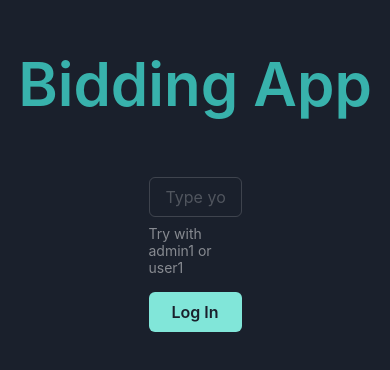
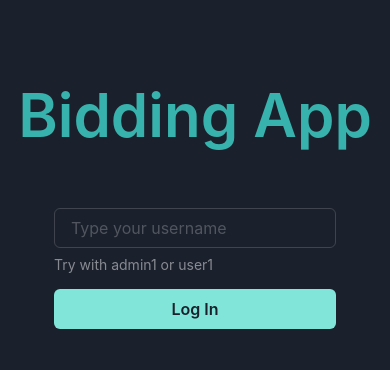
Before and after one commit to galobponce/bidding-app, a React (Vite) app in the folder client/: page /auth/login in a window 390 px wide. Shown: the part 128-498 px from the top of the page. Built offline with nearby package versions, Linux system fonts and the light colour scheme.

Commit message:
fix mobile view

```diff
--- a/client/src/auth/layout/AuthLayout.tsx
+++ b/client/src/auth/layout/AuthLayout.tsx
@@ -1,34 +1,25 @@
 import { FC } from 'react';
-import { Center, Grid, Text, useColorMode, Image } from '@chakra-ui/react';
+import { Center, Grid, Text, useColorMode } from '@chakra-ui/react';
 
 
-interface IAuthLayout  {
-  children: JSX.Element | JSX.Element[];
-  showBrand?: boolean;
-}
+export const AuthLayout: FC<{ children: JSX.Element | JSX.Element[]; }> = ({ children }) => {
 
 
-export const AuthLayout: FC<IAuthLayout> = ({ children, showBrand = true }) => {
+  const { colorMode } = useColorMode();
+
+
   return (
     <Center flexDirection='column' h='80vh'>
-      {showBrand ? <Brand /> : null}
-      <Grid w='30vw' p='3' mb='7'>
+
+      <Grid mb='9'>
+        <Center>
+          <Text fontWeight='semibold' color={colorMode === 'dark' ? 'teal.400' : 'teal.500'} textAlign='center' fontSize='6xl'>Bidding App</Text>
+        </Center>
+      </Grid>
+
+      <Grid p='3'>
         {children}
       </Grid>
     </Center>
   );
 };
-
-
-const Brand: FC = () => {
-
-  const { colorMode } = useColorMode();
-
-  return (
-    <Grid mb='9'>
-      <Center>
-        <Text fontWeight='semibold' color={colorMode === 'dark' ? 'teal.400' : 'teal.500'} textAlign='center' fontSize='6xl'>Bidding App</Text>
-      </Center>
-    </Grid>
-  );
-};
```
